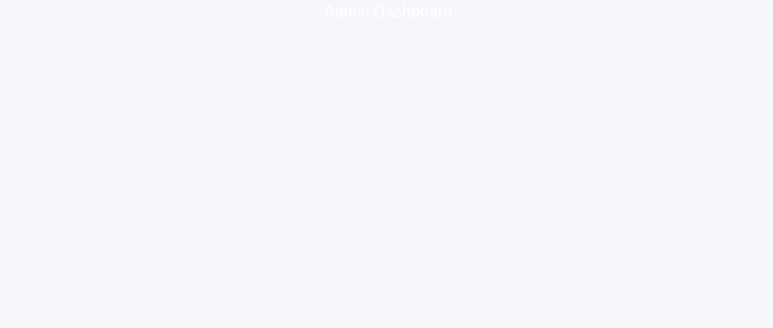
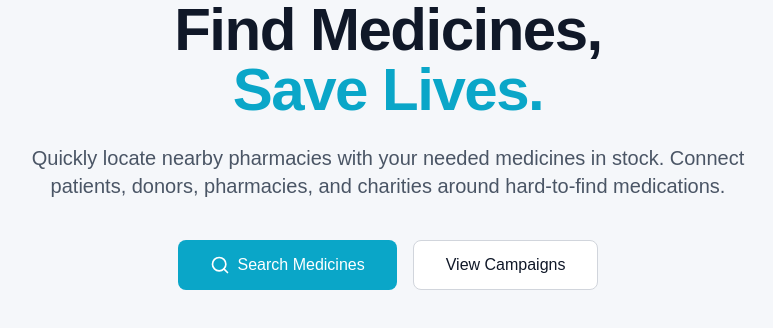
Before and after one commit to hassanaboukhalil/techtalks-dawalocate-nextjs-teamB, a Next.js app: page / in a window 1280 px wide. Shown: the top 328 px of the page, without its empty margins (252-1025 px from the left). Built offline with nearby package versions, Linux system fonts and the light colour scheme.

Commit message:
Making updates in app folder names

```diff
--- a/app/(admin)/page.tsx
+++ /dev/null
@@ -1,4 +0,0 @@
-function page() {
-    return <div>Admin Dashboard</div>;
-  }
-  export default page;
--- /dev/null
+++ b/app/admin/page.tsx
@@ -0,0 +1,8 @@
+
+
+function Page() {
+    return <div>
+admin page
+  </div>;
+  }
+  export default Page;
```
Also changed, not shown: app/charity/page.tsx (renamed from app/(charity)/page.tsx), app/patient/page.tsx (renamed from app/(patient)/page.tsx).
